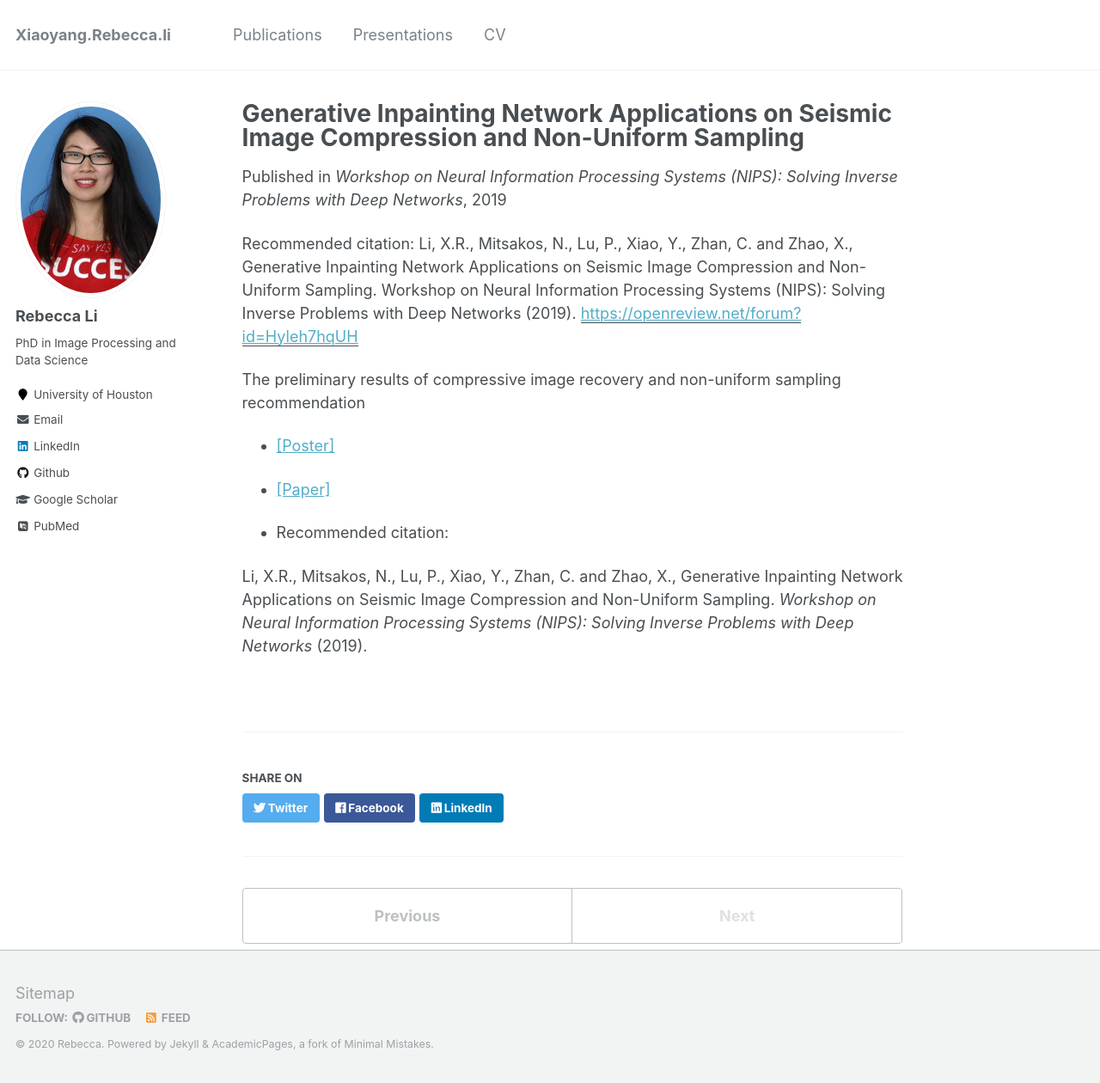
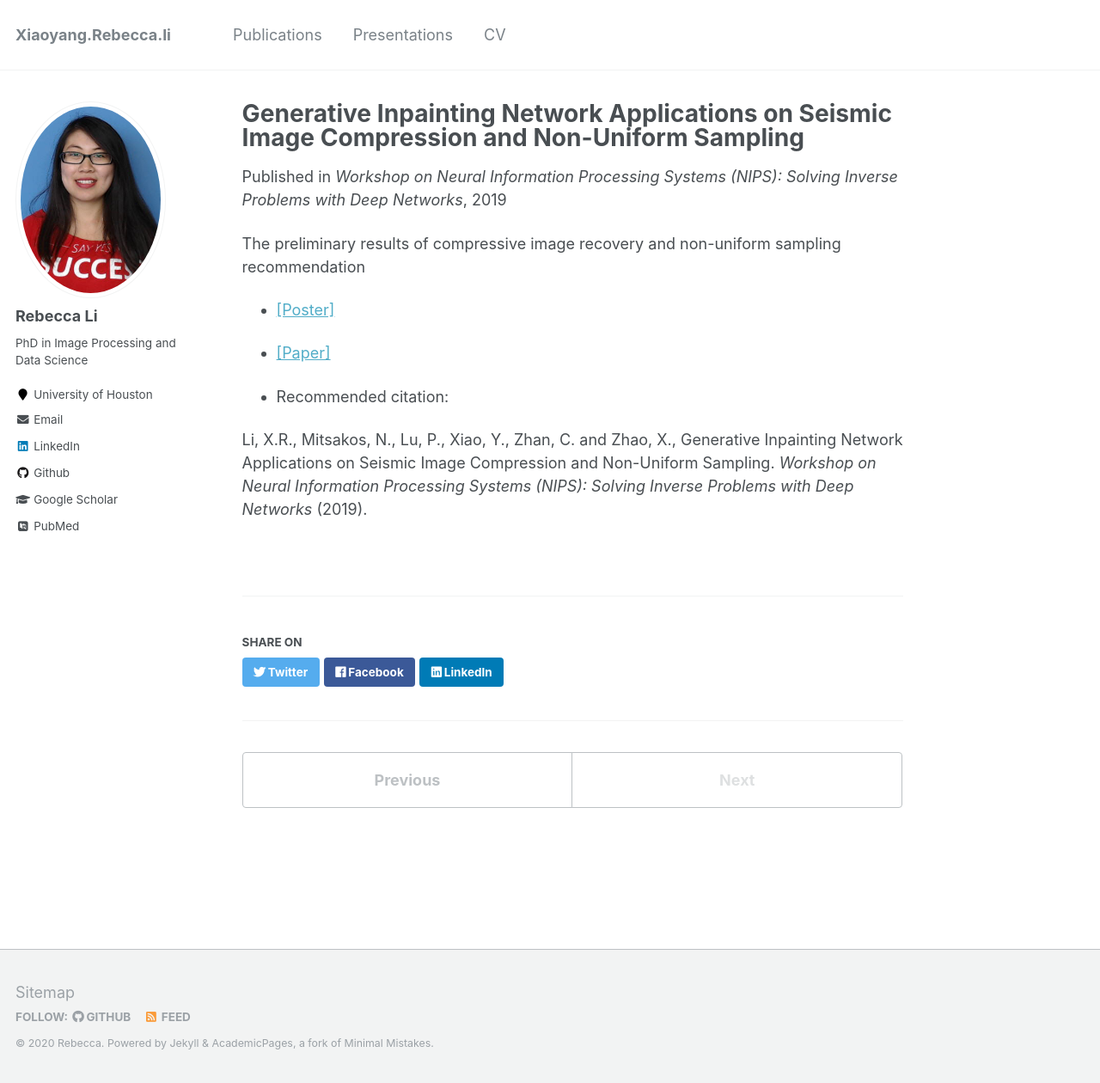
Before and after one commit to Xiaoyang-Rebecca/xiaoyang-rebecca.github.io, a Jekyll site: the page built from _publications/2019-10-01-paper-title-number-1.md, in a window 1280 px wide and 1260 px high. Shown: the whole window at 86% size. Built offline with Jekyll 4.4.1, drawn with Linux system fonts in a browser that asks for light colours; some web fonts are replaced; some of the changed lines change nothing that is shown.

Commit message:
Update 2019-10-01-paper-title-number-1.md

```diff
--- a/_publications/2019-10-01-paper-title-number-1.md
+++ b/_publications/2019-10-01-paper-title-number-1.md
@@ -5,9 +5,9 @@ permalink: /publication/2019-10-01-paper-title-number-1
 excerpt: 'The preliminary results of compressive image recovery and non-uniform sampling recommendation'
 date: 2019-10-01
 venue: 'Workshop on Neural Information Processing Systems (NIPS): Solving Inverse Problems with Deep Networks'
-paperurl: 'https://openreview.net/forum?id=Hyleh7hqUH'
+# paperurl: 'https://openreview.net/forum?id=Hyleh7hqUH'
 
-citation: 'Li, X.R., Mitsakos, N., Lu, P., Xiao, Y., Zhan, C. and Zhao, X., Generative Inpainting Network Applications on Seismic Image Compression and Non-Uniform Sampling. Workshop on Neural Information Processing Systems (NIPS): Solving Inverse Problems with Deep Networks (2019).'
+# citation: 'Li, X.R., Mitsakos, N., Lu, P., Xiao, Y., Zhan, C. and Zhao, X., Generative Inpainting Network Applications on Seismic Image Compression and Non-Uniform Sampling. Workshop on Neural Information Processing Systems (NIPS): Solving Inverse Problems with Deep Networks (2019).'
 
 ---
 The preliminary results of compressive image recovery and non-uniform sampling recommendation
```
